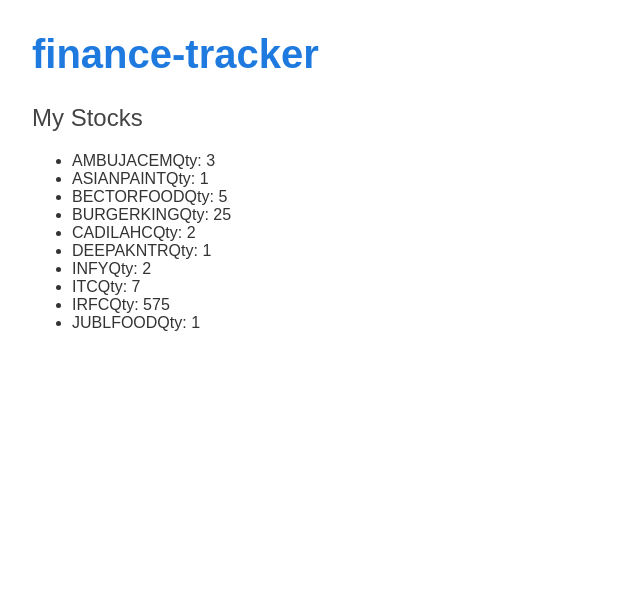
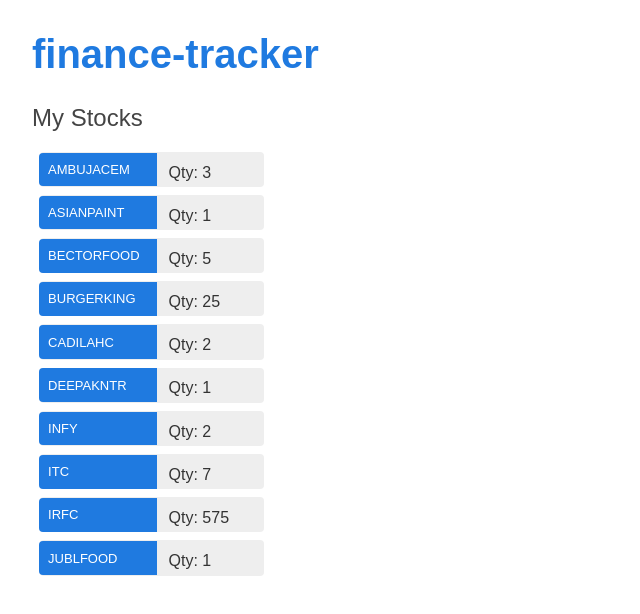
Before and after one commit to Rakshithkakathkar/expense-tracker, an Angular app: page / in a window 1280 px wide. Shown: the top 614 px of the page, without its empty margins (0-640 px from the left). Built offline with nearby package versions, Linux system fonts and the light colour scheme.

Commit message:
added list of stocks and click handler to view

```diff
--- a/src/app/stocks/stocks.component.html
+++ b/src/app/stocks/stocks.component.html
@@ -1,17 +1,20 @@
 <h2>My Stocks</h2>
 <ul class="stocks">
-    <li *ngFor="let stock of stocks">
+    <li *ngFor="let stock of stocks" (click)="onSelect(stock)" [class.selected]="stock === selectedStock">
         <span class="badge">{{stock.name}}</span>Qty: {{stock.quantity}}
     </li>
 
 </ul>
-<!--
-<h2>{{stock.name}} Details</h2>
-<div><span>Name: </span>{{stock.name}}</div>
-<div><span>Qty: </span>{{stock.quantity}}</div>
-<div><span>Price: </span>{{stock.price}}</div>
 
-<div>
-    <label for="quantity">Stock quantity: </label>
-    <input id="quantity" [(ngModel)]="stock.quantity" placeholder="qty">
-</div> -->
+<div *ngIf="selectedStock">
+    <h2>{{selectedStock.name}} Details</h2>
+    <div><span>Name: </span>{{selectedStock.name}}</div>
+    <div><span>Qty: </span>{{selectedStock.quantity}}</div>
+    <div><span>Price: </span>{{selectedStock.price}}</div>
+
+    <div>
+        <label for="stock-quantity">Stock quantity: </label>
+        <input id="stock-quantity" [(ngModel)]="selectedStock.quantity" placeholder="qty">
+    </div>
+
+</div>
--- a/src/app/stocks/stocks.component.scss
+++ b/src/app/stocks/stocks.component.scss
@@ -0,0 +1,53 @@
+/* HeroesComponent's private CSS styles */
+.stocks {
+    margin: 0 0 2em 0;
+    list-style-type: none;
+    padding: 0;
+    width: 15em;
+  }
+  .stocks li {
+    cursor: pointer;
+    position: relative;
+    left: 0;
+    background-color: #EEE;
+    margin: .5em;
+    padding: .3em 0;
+    height: 1.6em;
+    border-radius: 4px;
+  }
+  .stocks li:hover {
+    color: #2c3a41;
+    background-color: #e6e6e6;
+    left: .1em;
+  }
+  .stocks li.selected {
+    background-color: black;
+    color: white;
+  }
+  .stocks li.selected:hover {
+    background-color: #505050;
+    color: white;
+  }
+  .stocks li.selected:active {
+    background-color: black;
+    color: white;
+  }
+  .stocks .badge {
+    display: inline-block;
+    font-size: small;
+    color: white;
+    padding: 0.8em 0.7em 0 0.7em;
+    background-color:#1f7ae0;;
+    line-height: 1em;
+    position: relative;
+    left: -1px;
+    top: -4px;
+    height: 1.8em;
+    margin-right: .8em;
+    border-radius: 4px 0 0 4px;
+    min-width: 100px;
+  }
+
+  input {
+    padding: .5rem;
+  }
--- a/src/app/stocks/stocks.component.ts
+++ b/src/app/stocks/stocks.component.ts
@@ -10,10 +10,14 @@
 export class StocksComponent implements OnInit {
 
   stocks = STOCKS;
+  selectedStock?: IStock;
   constructor() { }
 
   ngOnInit(): void {
   }
 
+  onSelect(stock: IStock): void {
+    this.selectedStock = stock;
+  }
 
 }
```
